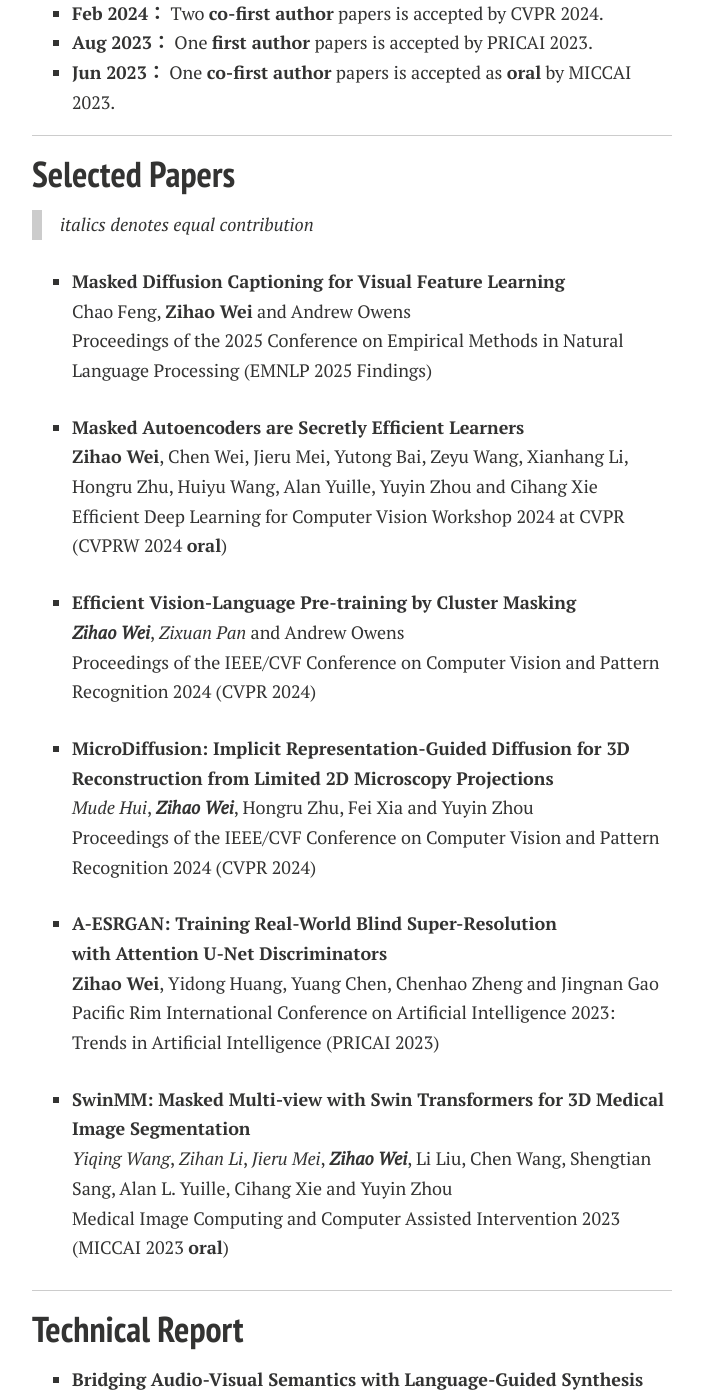
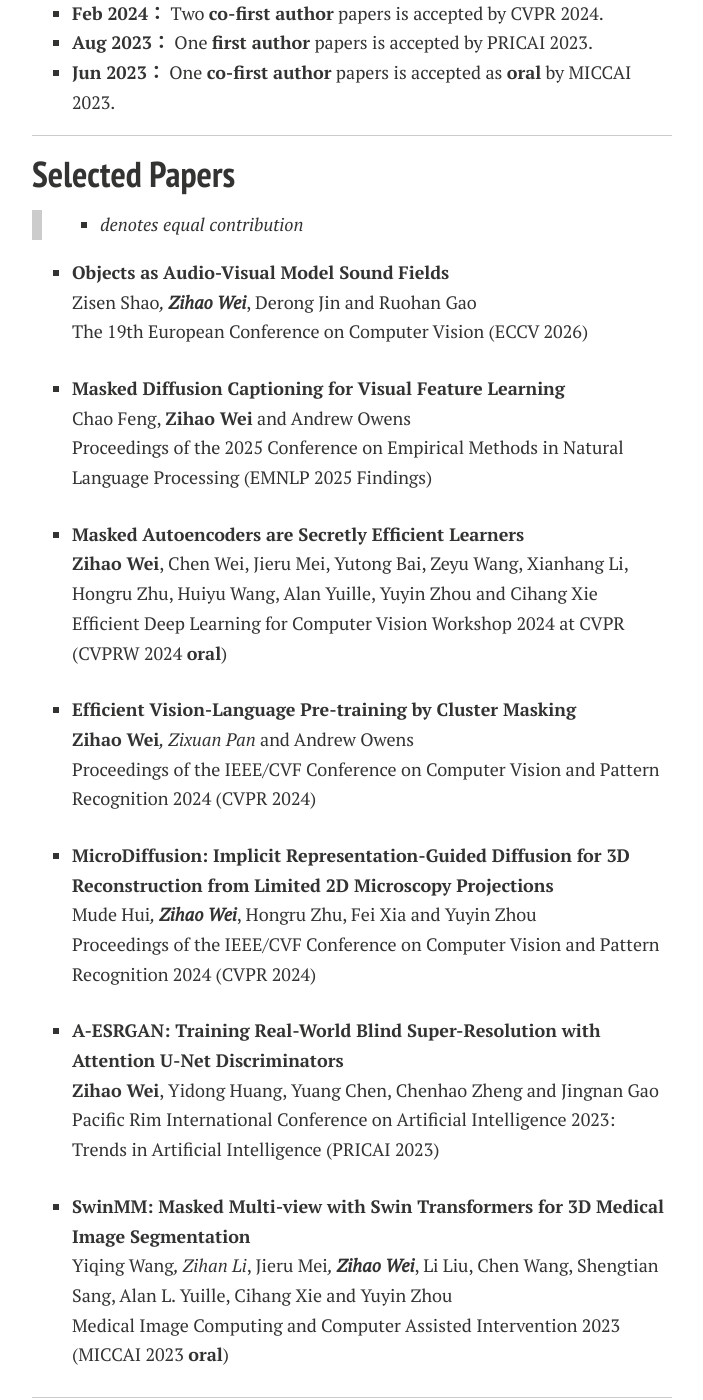
Before and after one commit to Zi-hao-Wei/Zi-hao-Wei.github.io, a Jekyll site: the page built from index.md, in a window 1280 px wide and 1400 px high, scrolled down 1336 px. Shown: the whole window, without its empty margins (288-991 px from the left). Built offline with Jekyll 4.4.1, drawn with Linux system fonts in a browser that asks for light colours; nearby versions of some CDN libraries; a style sheet for code colours, icons or effects is not loaded; our own code applies the rules of GitHub Pages for plain Markdown files.

Commit message:
Fix formatting and author contributions in index.md

```diff
--- a/index.md
+++ b/index.md
@@ -39,31 +39,34 @@
 
 ---
 ## Selected Papers
->_italics_ denotes equal contribution
+>* denotes equal contribution
+
+- **Objects as Audio-Visual Model Sound Fields**
+<br>Zisen Shao*, **Zihao Wei***, Derong Jin and Ruohan Gao
+<br> The 19th European Conference on Computer Vision (ECCV 2026)
 
 - **Masked Diffusion Captioning for Visual Feature Learning**
 <br>Chao Feng, **Zihao Wei** and Andrew Owens
-<br> Proceedings of the 2025 Conference on Empirical Methods in Natural Language Processing  (EMNLP 2025 Findings)
+<br> Proceedings of the 2025 Conference on Empirical Methods in Natural Language Processing (EMNLP 2025 Findings)
 
 - **Masked Autoencoders are Secretly Efficient Learners**
 <br>**Zihao Wei**, Chen Wei, Jieru Mei, Yutong Bai, Zeyu Wang, Xianhang Li, Hongru Zhu, Huiyu Wang, Alan Yuille, Yuyin Zhou and Cihang Xie
 <br> Efficient Deep Learning for Computer Vision Workshop 2024 at CVPR (CVPRW 2024 **oral**)
 
 - **Efficient Vision-Language Pre-training by Cluster Masking**
-<br>**_Zihao Wei_**, _Zixuan Pan_ and Andrew Owens
+<br>**Zihao Wei***, Zixuan Pan* and Andrew Owens
 <br> Proceedings of the IEEE/CVF Conference on Computer Vision and Pattern Recognition 2024 (CVPR 2024)
 
 - **MicroDiffusion: Implicit Representation-Guided Diffusion for 3D Reconstruction from Limited 2D Microscopy Projections**
-<br> _Mude Hui_, **_Zihao Wei_**, Hongru Zhu, Fei Xia and Yuyin Zhou
+<br>Mude Hui*, **Zihao Wei***, Hongru Zhu, Fei Xia and Yuyin Zhou
 <br> Proceedings of the IEEE/CVF Conference on Computer Vision and Pattern Recognition 2024 (CVPR 2024)
 
-
-- **A-ESRGAN: Training Real-World Blind Super-Resolution with Attention U-Net Discriminators**
-<br> **Zihao Wei**, Yidong Huang, Yuang Chen, Chenhao Zheng and Jingnan Gao
+- **A-ESRGAN: Training Real-World Blind Super-Resolution with Attention U-Net Discriminators**
+<br>**Zihao Wei**, Yidong Huang, Yuang Chen, Chenhao Zheng and Jingnan Gao
 <br> Pacific Rim International Conference on Artificial Intelligence 2023: Trends in Artificial Intelligence (PRICAI 2023)
 
 - **SwinMM: Masked Multi-view with Swin Transformers for 3D Medical Image Segmentation**
-<br>_Yiqing Wang_, _Zihan Li_, _Jieru Mei_, **_Zihao Wei_**, Li Liu, Chen Wang, Shengtian Sang, Alan L. Yuille, Cihang Xie and Yuyin Zhou
+<br>Yiqing Wang*, Zihan Li*, Jieru Mei*, **Zihao Wei***, Li Liu, Chen Wang, Shengtian Sang, Alan L. Yuille, Cihang Xie and Yuyin Zhou
 <br> Medical Image Computing and Computer Assisted Intervention 2023 (MICCAI 2023 **oral**)
 
 ---
```
